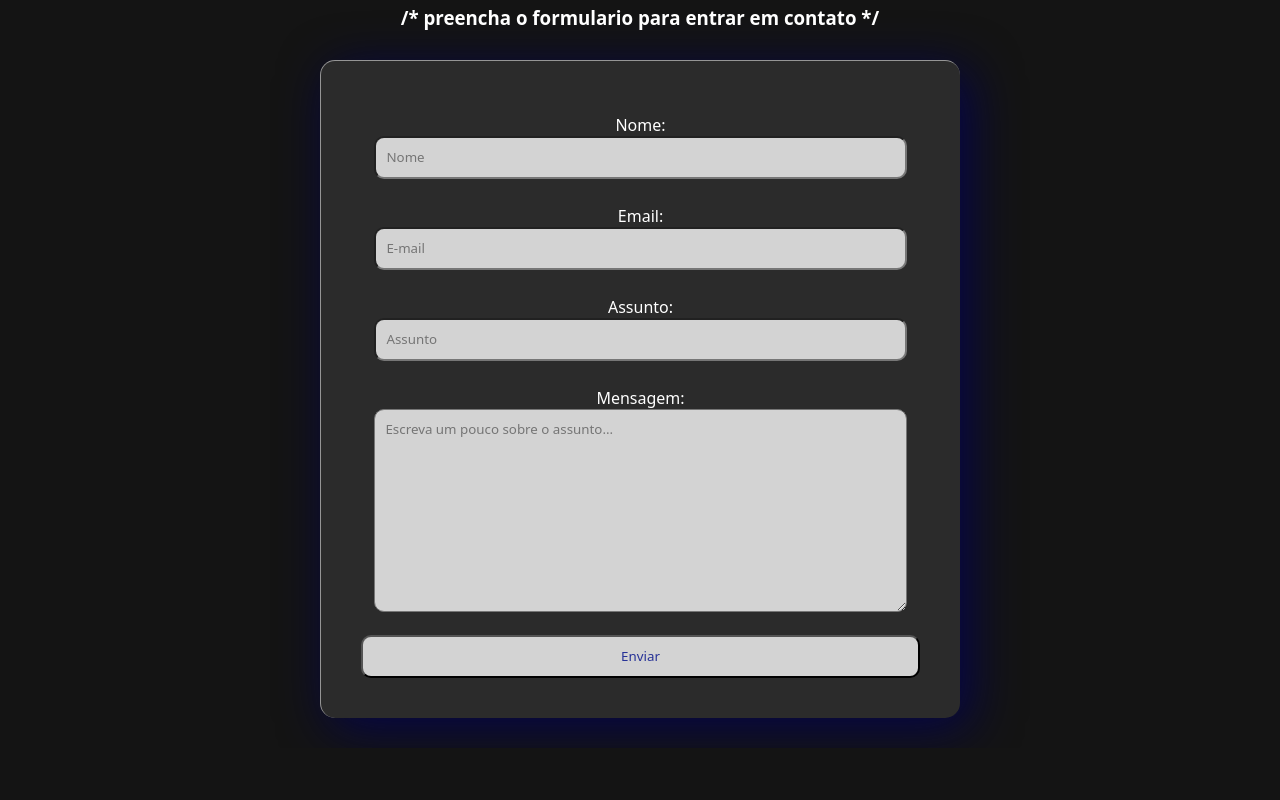
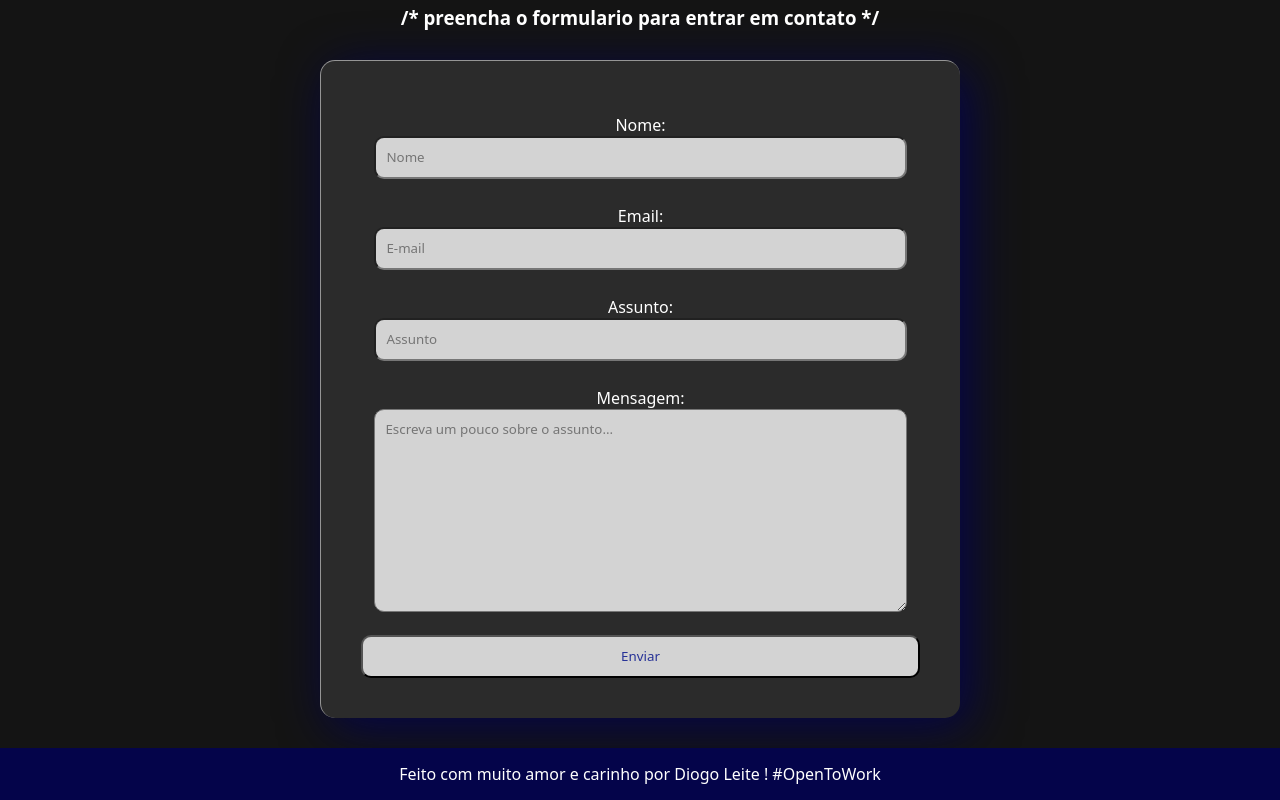
Before and after one commit to diogoleite87/Portfolio-DiogoLeite-React, a React (Vite) app: page / in a window 1280 px wide. Shown: the part 1790-2590 px from the top of the page. Before the commit the page ends 2538 px from the top, so only its background shows below. Built offline with nearby package versions, Linux system fonts and the light colour scheme.

Commit message:
add footer

```diff
--- a/src/App.tsx
+++ b/src/App.tsx
@@ -5,6 +5,7 @@ import Presentation from './components/Presentation/presentation'
 import About from './components/About/about'
 import Projects from './components/Projects/projects'
 import Contact from './components/Contact/contact'
+import Footer from './components/Footer/footer'
 
 function App() {
 
@@ -15,6 +16,7 @@ function App() {
     <About></About>
     <Projects></Projects>
     <Contact></Contact>
+    <Footer></Footer>
     </>
   )
 }
--- /dev/null
+++ b/src/components/Footer/footer.css
@@ -0,0 +1,18 @@
+footer {
+    background-color: #04044a;
+    position: relative;
+    padding: 15px;
+    justify-content: center;
+    text-align: center;
+}
+
+footer a{
+    color: #fff;
+    text-decoration: none;
+}
+
+@media (max-width: 999px) {
+    footer {
+        font-size: 0.8em;
+    }
+}
--- /dev/null
+++ b/src/components/Footer/footer.tsx
@@ -0,0 +1,19 @@
+import "./footer.css";
+
+function Footer() {
+  return (
+    <footer>
+      <div>
+        <p>
+          Feito com muito amor e carinho por{" "}
+          <a href="https://github.com/diogoleite87 " target="_blank">
+            Diogo Leite
+          </a>{" "}
+          ! #OpenToWork
+        </p>
+      </div>
+    </footer>
+  );
+}
+
+export default Footer;
```
